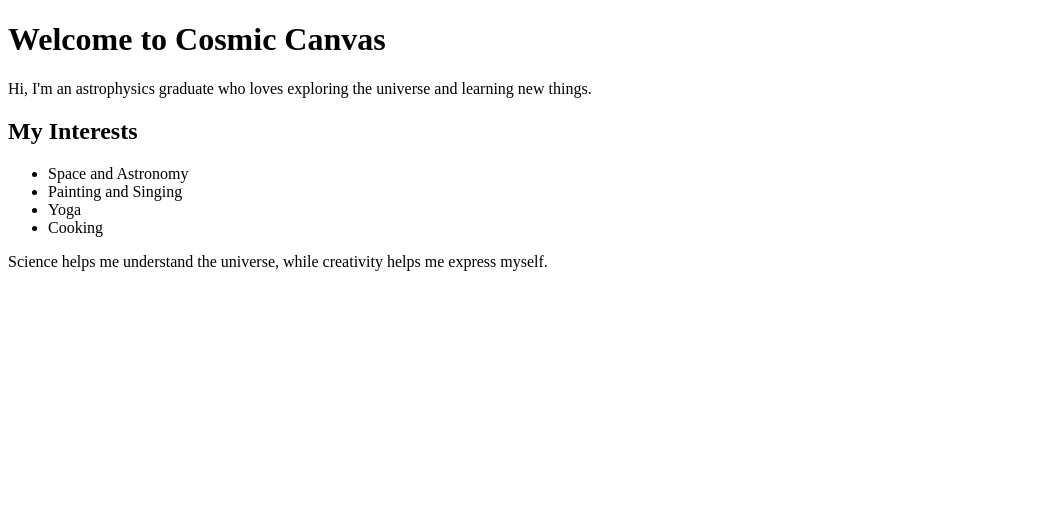
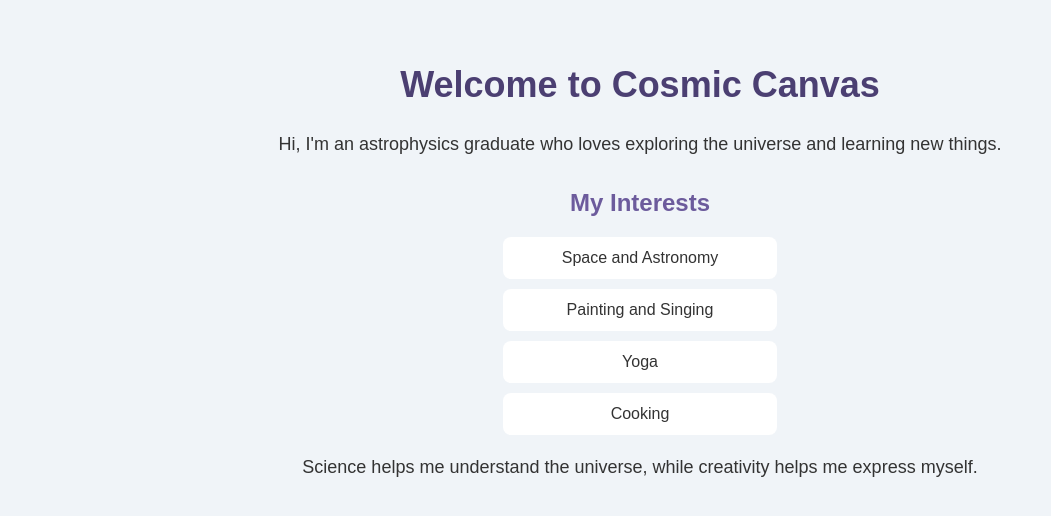
Before and after one commit to kathaa0302/CosmicCanvas.github.io, a plain HTML site: page index.html in a window 1280 px wide. Shown: the whole page, without its empty margins (0-1051 px from the left). Drawn offline with Linux system fonts and the light colour scheme.

Commit message:
Update index.html

```diff
--- a/index.html
+++ b/index.html
@@ -5,13 +5,61 @@
     <meta charset="UTF-8">
     <meta name="viewport" content="width=device-width, initial-scale=1.0">
     <title>Cosmic Canvas</title>
+
+    <style>
+        body {
+            font-family: Arial, sans-serif;
+            background-color: #f0f4f8;
+            color: #333;
+            margin: 0;
+            padding: 40px;
+            text-align: center;
+        }
+
+        h1 {
+            color: #4b3f72;
+            font-size: 36px;
+        }
+
+        h2 {
+            color: #6c5b9c;
+            margin-top: 30px;
+        }
+
+        p {
+            font-size: 18px;
+            line-height: 1.6;
+        }
+
+        ul {
+            list-style-type: none;
+            padding: 0;
+        }
+
+        li {
+            background-color: white;
+            margin: 10px auto;
+            padding: 12px;
+            max-width: 250px;
+            border-radius: 8px;
+        }
+
+        li:hover {
+            background-color: #e2dcf5;
+        }
+    </style>
 </head>
+
 <body>
     <h1>Welcome to Cosmic Canvas</h1>
 
-    <p>Hi, I'm an astrophysics graduate who loves exploring the universe and learning new things.</p>
+    <p>
+        Hi, I'm an astrophysics graduate who loves exploring
+        the universe and learning new things.
+    </p>
 
     <h2>My Interests</h2>
+
     <ul>
         <li>Space and Astronomy</li>
         <li>Painting and Singing</li>
@@ -19,6 +67,9 @@
         <li>Cooking</li>
     </ul>
 
-    <p>Science helps me understand the universe, while creativity helps me express myself.</p>
+    <p>
+        Science helps me understand the universe,
+        while creativity helps me express myself.
+    </p>
 </body>
 </html>
```
